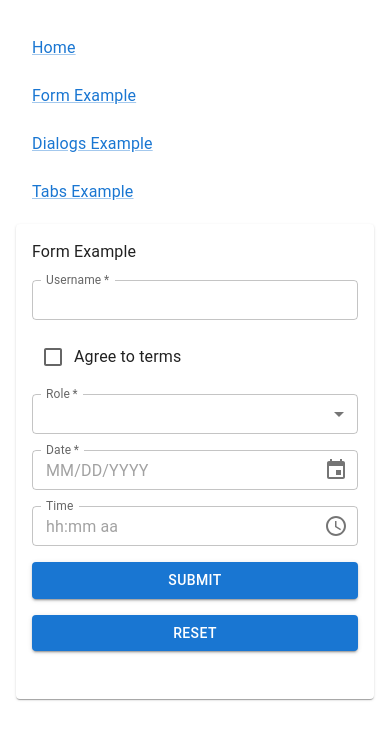
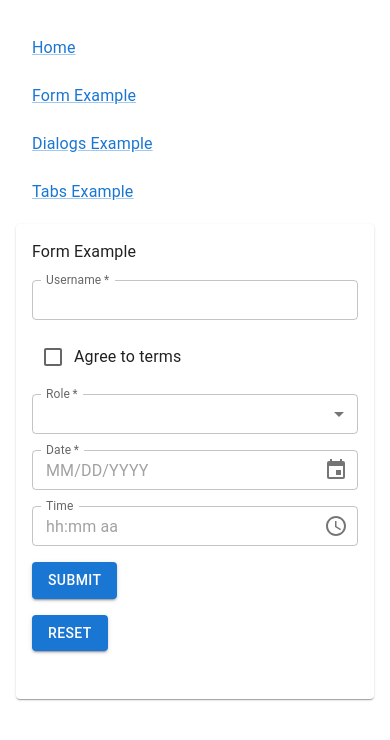
Before and after one commit to cwncollab-org/component-kit, a React (Vite) app: page /form-example in a window 390 px wide. Shown: the top 740 px of the page. Built offline with nearby package versions, Linux system fonts and the light colour scheme.

Commit message:
Enhance layout of FormExample by adding alignItems and fullWidth props to Stack, DatePicker, and TimePicker components for improved responsiveness

```diff
--- a/src/routes/form-example.tsx
+++ b/src/routes/form-example.tsx
@@ -56,7 +56,7 @@ export function FormExample() {
           form.handleSubmit()
         }}
       >
-        <Stack spacing={2}>
+        <Stack spacing={2} alignItems='flex-start'>
           <form.AppField
             name='username'
             children={field => (
@@ -83,6 +83,7 @@ export function FormExample() {
                 options={roles}
                 labelShrink
                 size='small'
+                fullWidth
               >
                 <MenuItem value=''>
                   <em>None</em>
@@ -98,6 +99,7 @@ export function FormExample() {
                 label='Date'
                 required
                 labelShrink
+                fullWidth
                 size='small'
               />
             )}
@@ -106,7 +108,12 @@ export function FormExample() {
           <form.AppField
             name='time'
             children={field => (
-              <field.TimePicker label='Time' labelShrink size='small' />
+              <field.TimePicker
+                label='Time'
+                labelShrink
+                size='small'
+                fullWidth
+              />
             )}
           />
 
```
